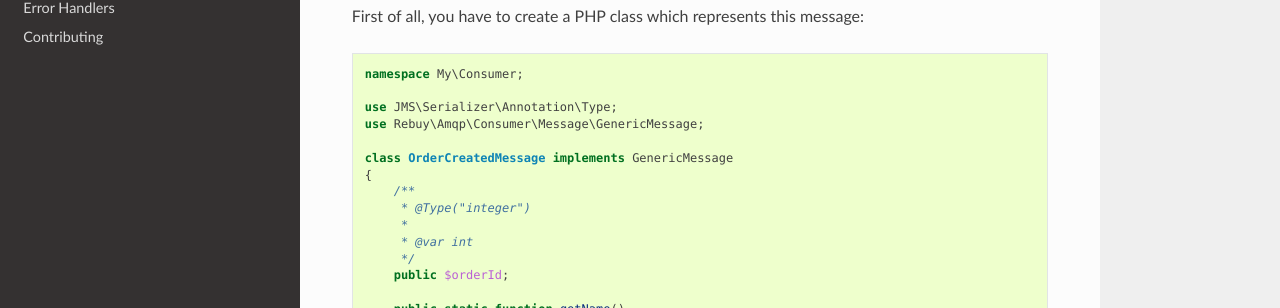
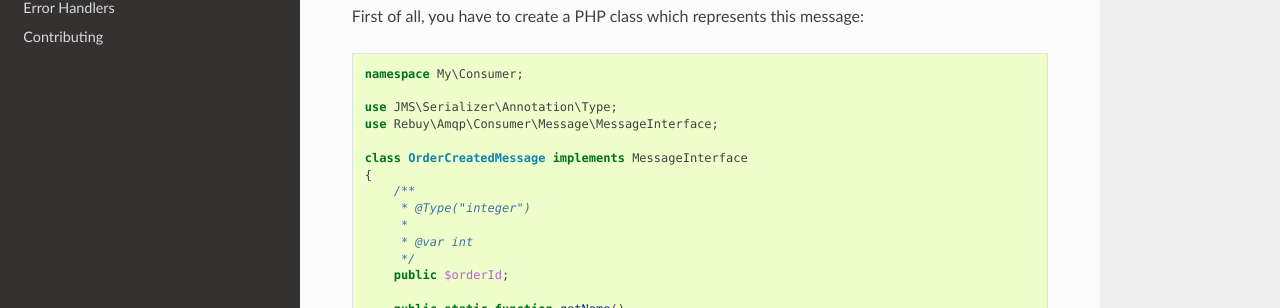
Before and after one commit to rebuy-de/amqp-php-consumer, a Sphinx documentation site: the page built from doc/consumer.rst, in a window 1280 px wide and 900 px high. Shown: the part 276-584 px from the top of the window. Built offline with Sphinx 7.4.7 and the Read the Docs theme 2.0.0, drawn with Linux system fonts in a browser that asks for light colours.

Commit message:
Update docs to reflect new MessageInterface

```diff
--- a/doc/consumer.rst
+++ b/doc/consumer.rst
@@ -10,9 +10,9 @@ First of all, you have to create a PHP class which represents this message::
     namespace My\Consumer;
 
     use JMS\Serializer\Annotation\Type;
-    use Rebuy\Amqp\Consumer\Message\GenericMessage;
+    use Rebuy\Amqp\Consumer\Message\MessageInterface;
 
-    class OrderCreatedMessage implements GenericMessage
+    class OrderCreatedMessage implements MessageInterface
     {
         /**
          * @Type("integer")
```
